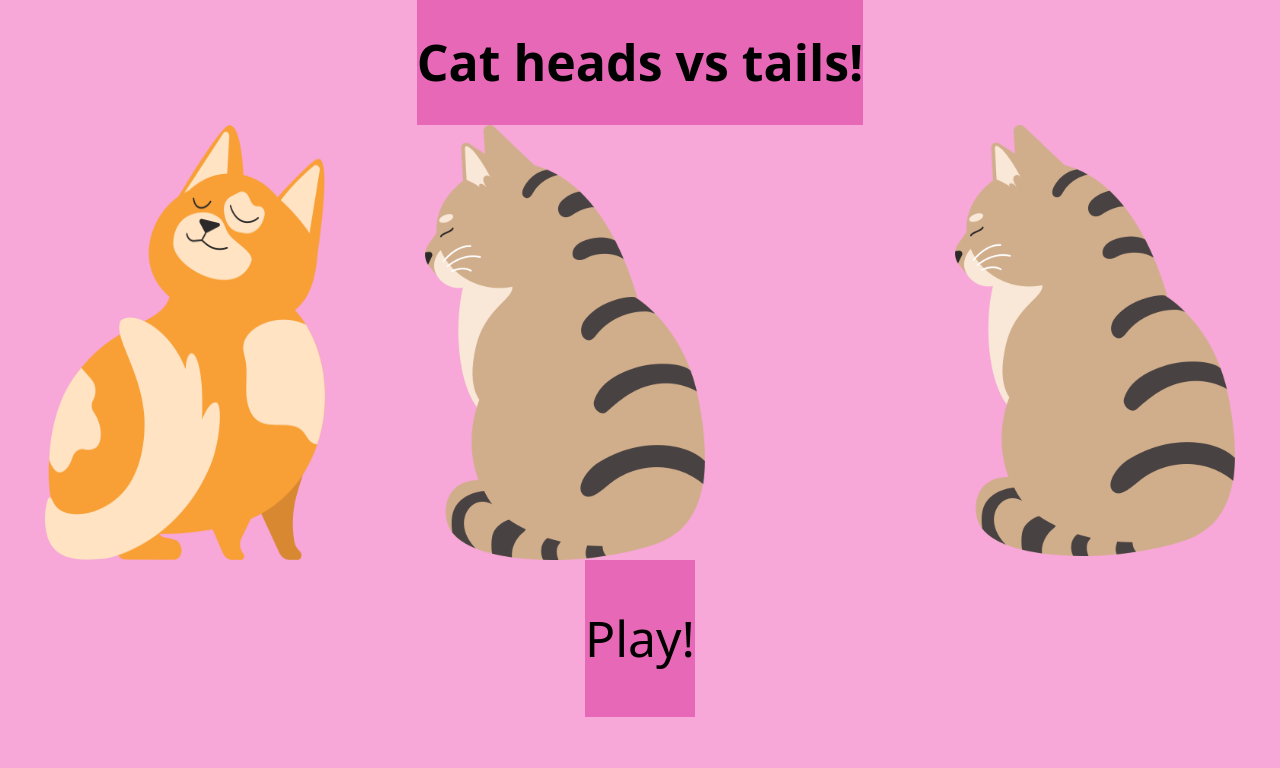
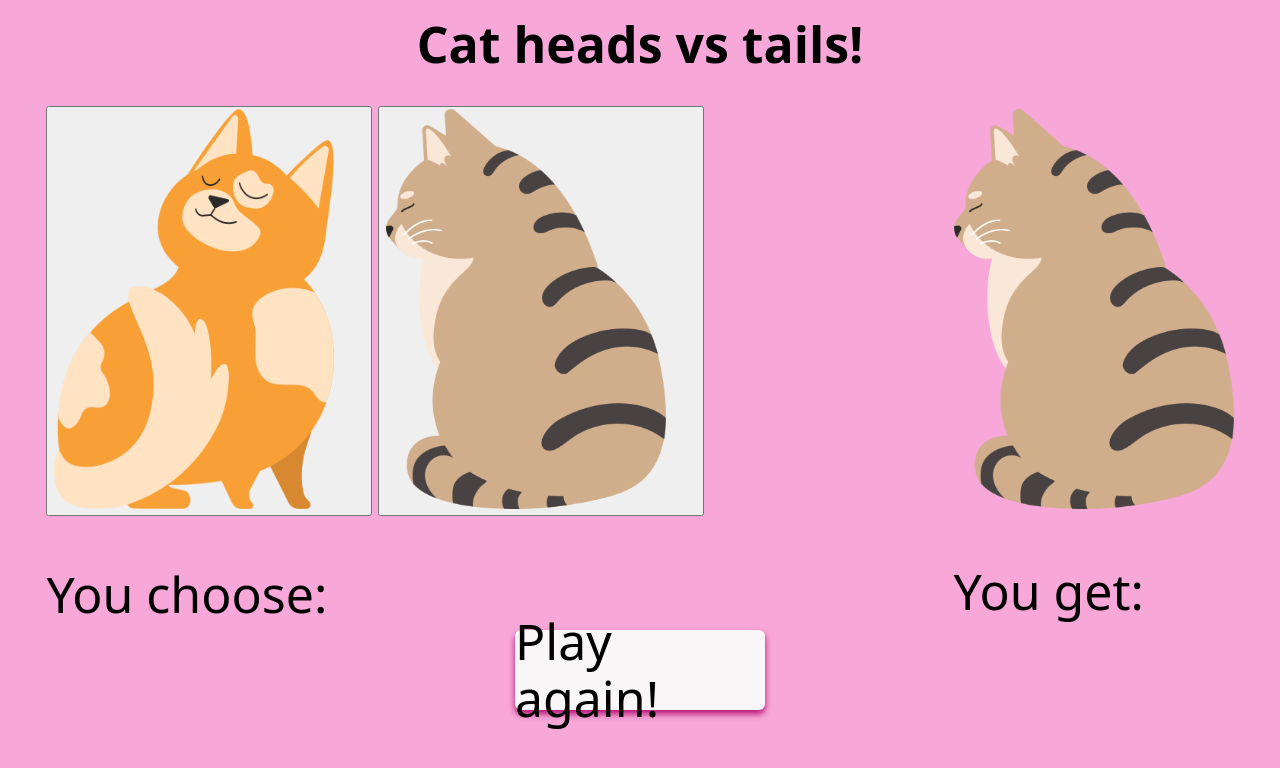
Before and after one commit to pearcevr/CoinTossGame, a plain HTML site: page index.html in a window 1280 px wide. Drawn offline with Linux system fonts and the light colour scheme.

Commit message:
starting js

```diff
--- /dev/null
+++ b/function.js
@@ -0,0 +1,27 @@
+const choices= ["heads", "tails"];
+
+function outcome(){
+    return choices[Math.floor(Math.random*2)];
+}
+
+function play(playerChoice,compResult){
+    if(playerChoice==compResult){
+        return "You win!";
+    }else{
+        return "You lose!"
+    }
+}
+
+const cats = document.querySelectorAll("button");
+const choiceText = document.querySelector(".choiceText");
+const resultText = document.querySelector(".resultText");
+
+cats.forEach((button)=>{
+    button.addEventListener("click", ()=>{
+        const playerChoice = button.id;
+        const compResult = outcome();
+        play(playerChoice,compResult);
+        choiceText.textContent = 'You choose: ${playerChoice}!';
+        resultText.textContent = 'You get: ${compResult}!';
+    });
+});
--- a/index.html
+++ b/index.html
@@ -13,17 +13,20 @@
     </header>
     <div class="cat">
         <a class="opt">
-            <img class="heads" src="dizzy-ginger-cat.png">
-            <img class="tails" src="dizzy-tabby-cat.png">
-            <!--<p>You choose:</p> -->
+            <div class="hort">
+              <button id="heads"><img class="heads" src="dizzy-ginger-cat.png"></button>
+              <button id="tails"><img class="tails" src="dizzy-tabby-cat.png"></button>
+            </div>
+                <p class="choiceText">You choose:</p>
         </a>
         <a class="res">
             <img src="dizzy-tabby-cat.png">
-            <!--<p>You get</p> -->
+            <p class="resultText">You get:</p>
         </a>
     </div>
     <div class="button">
-        <p>Play!</p>
+        <p>Play again!</p>
     </div>
+    <script src="function.js"></script>
 </body>
 </html>
--- a/styles.css
+++ b/styles.css
@@ -5,10 +5,14 @@ body{
  background-color: rgb(247, 167, 216);
 }
 header{
-    background-color: rgb(230, 104, 183);
+    display:flex;
+    height:100px;
+    padding-bottom: 10px;
+    align-items: center;
 }
 img{
     width: 280px;
+    height:400px;
 }
 p, h1{
     font-size: 5rem;
@@ -17,14 +21,38 @@ p, h1{
     display:flex;
     gap: 250px;
     font-size: 2rem;
+    height: 380px;
+    align-items: center;
+    margin-top: 100px;
 }
 .opt{
     display: flex;
-    gap:100px;
+    flex-direction: column;
+}
+.hort{
+    flex-direction: row;
+}
+.hort img{
+    margin-right: 30px;
 }
 .button{
-    background-color: rgb(230, 104, 183);
+    margin-top: 50px;
+    display: flex;
+    background-color: rgb(249, 246, 248);
+    height: 80px;
+    width: 250px;
+    border-radius: 6px;
+    box-shadow: 0 4px 6px rgb(182, 16, 118);
+    align-items: center;
+    justify-content: center;
 }
-.heads:hover{
-    width: 300px;
+.button:hover{
+    box-shadow: 0 6px 10px rgb(182, 16, 118);
+    transform: scale(1.01);
+    transition: all 0.2s;
 }
+
+.heads:hover, .tails:hover{
+    transform: scale(1.02);
+    transition: all 0.2s;
+}
```
